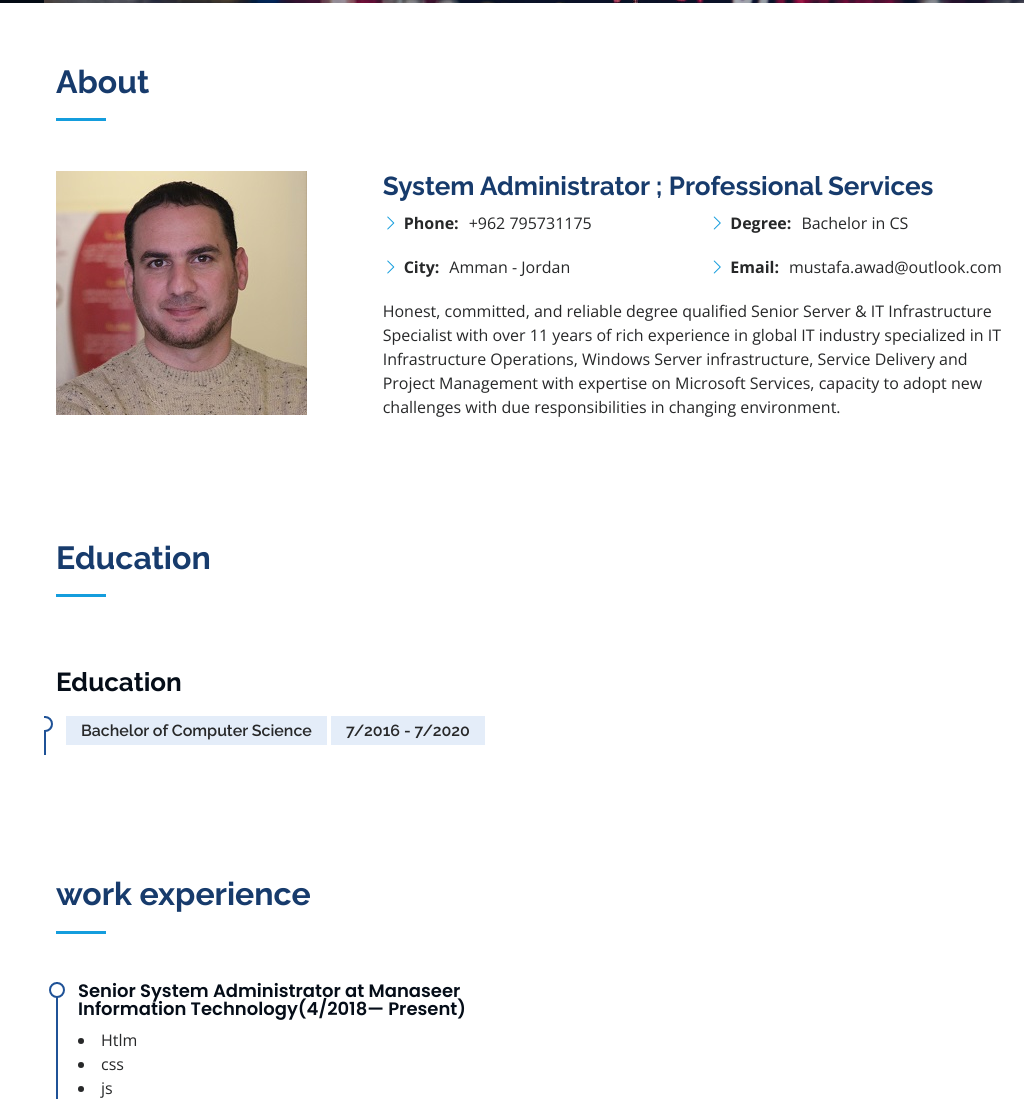
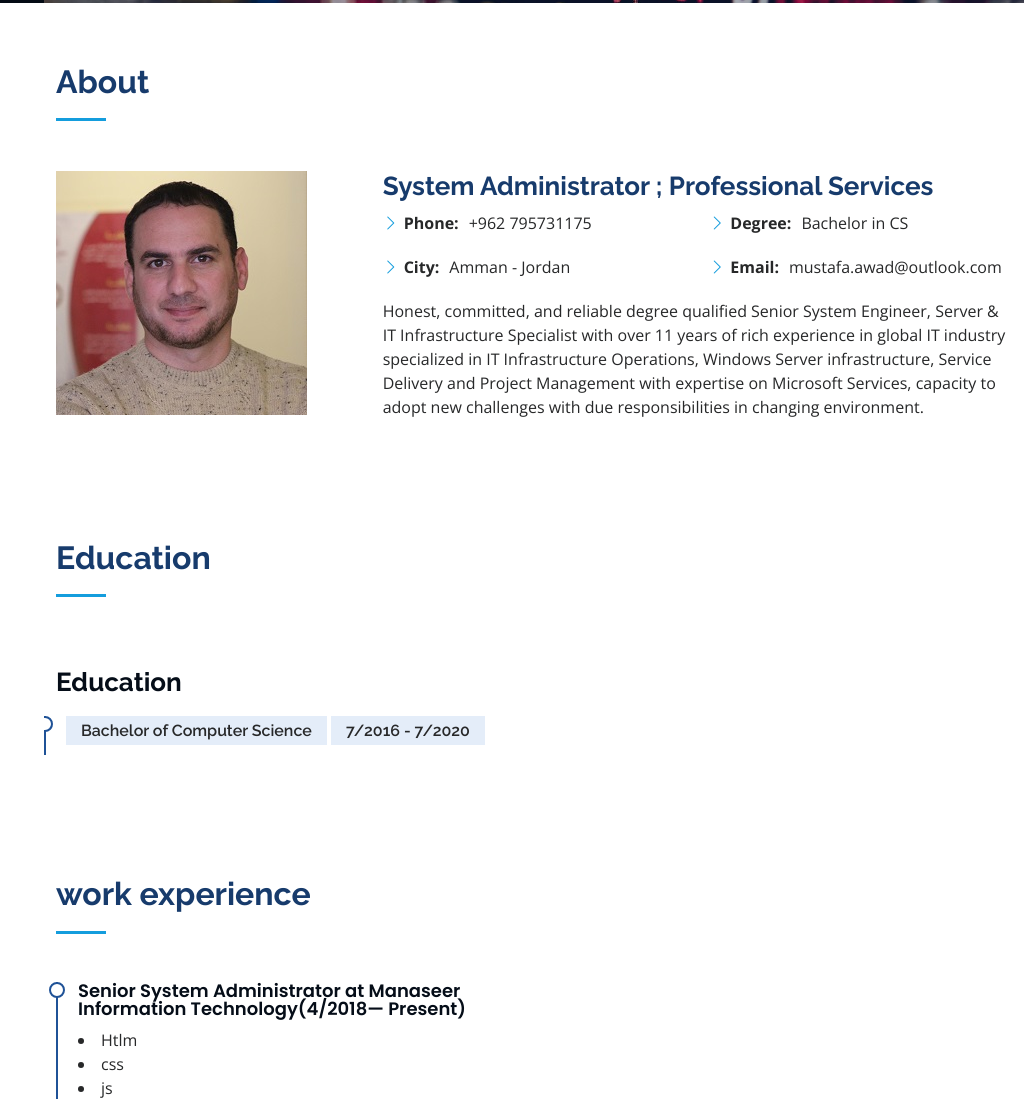
Before and after one commit to mustafawad/website, a plain HTML site: page index.html in a window 1280 px wide. Shown: the part 797-1896 px from the top of the page, without its empty margins (256-1280 px from the left). Drawn offline with nearby package versions, Linux system fonts and the light colour scheme.

Commit message:
Update index.html

```diff
--- a/index.html
+++ b/index.html
@@ -113,7 +113,7 @@
               </div>
             </div>
             <p>
-         Honest, committed, and reliable degree qualified Senior Server & IT Infrastructure Specialist with over 11 years  of rich experience in global IT industry specialized in IT Infrastructure Operations, Windows Server infrastructure, Service Delivery and Project Management with expertise on Microsoft Services, capacity to adopt new challenges with due responsibilities in changing environment.
+         Honest, committed, and reliable degree qualified Senior System Engineer, Server & IT Infrastructure Specialist with over 11 years  of rich experience in global IT industry specialized in IT Infrastructure Operations, Windows Server infrastructure, Service Delivery and Project Management with expertise on Microsoft Services, capacity to adopt new challenges with due responsibilities in changing environment.
             </p>
           </div>
         </div>
```
